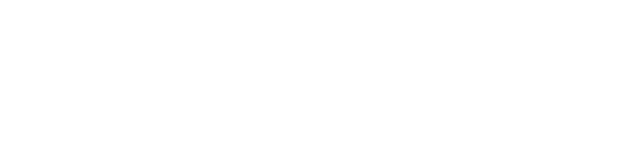
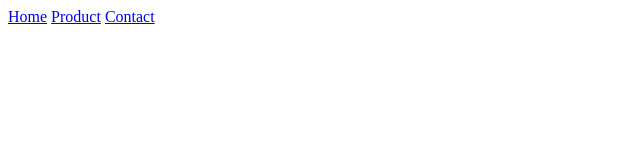
Before and after one commit to ElreyB/WeGotPlanets, a plain HTML site: page contact.html in a window 1280 px wide. Shown: the whole page, without its empty margins (0-640 px from the left). Drawn offline with Linux system fonts and the light colour scheme.

Commit message:
Linked html files

```diff
--- a/contact.html
+++ b/contact.html
@@ -1,9 +1,13 @@
 <!DOCTYPE html>
 <html>
 <head>
-  <title></title>
+  <title>Contact</title>
 </head>
 <body>
-
+  <header>
+    <a href="index.html">Home</a>
+    <a href="product.html">Product</a>
+    <a href="contact.html">Contact</a>
+  </header>
 </body>
 </html>
```
Also changed, not shown: product.html (+6 -2 lines).
